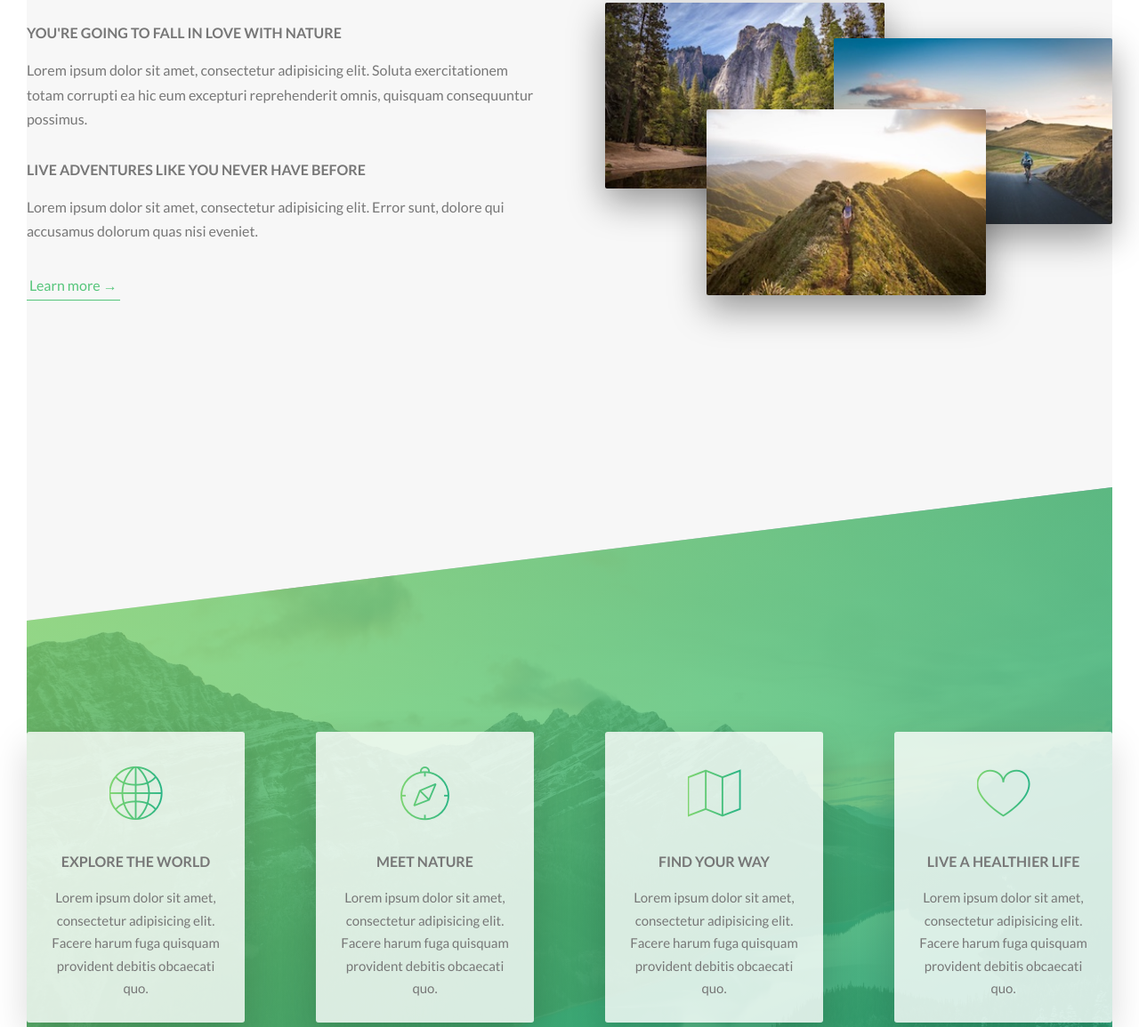
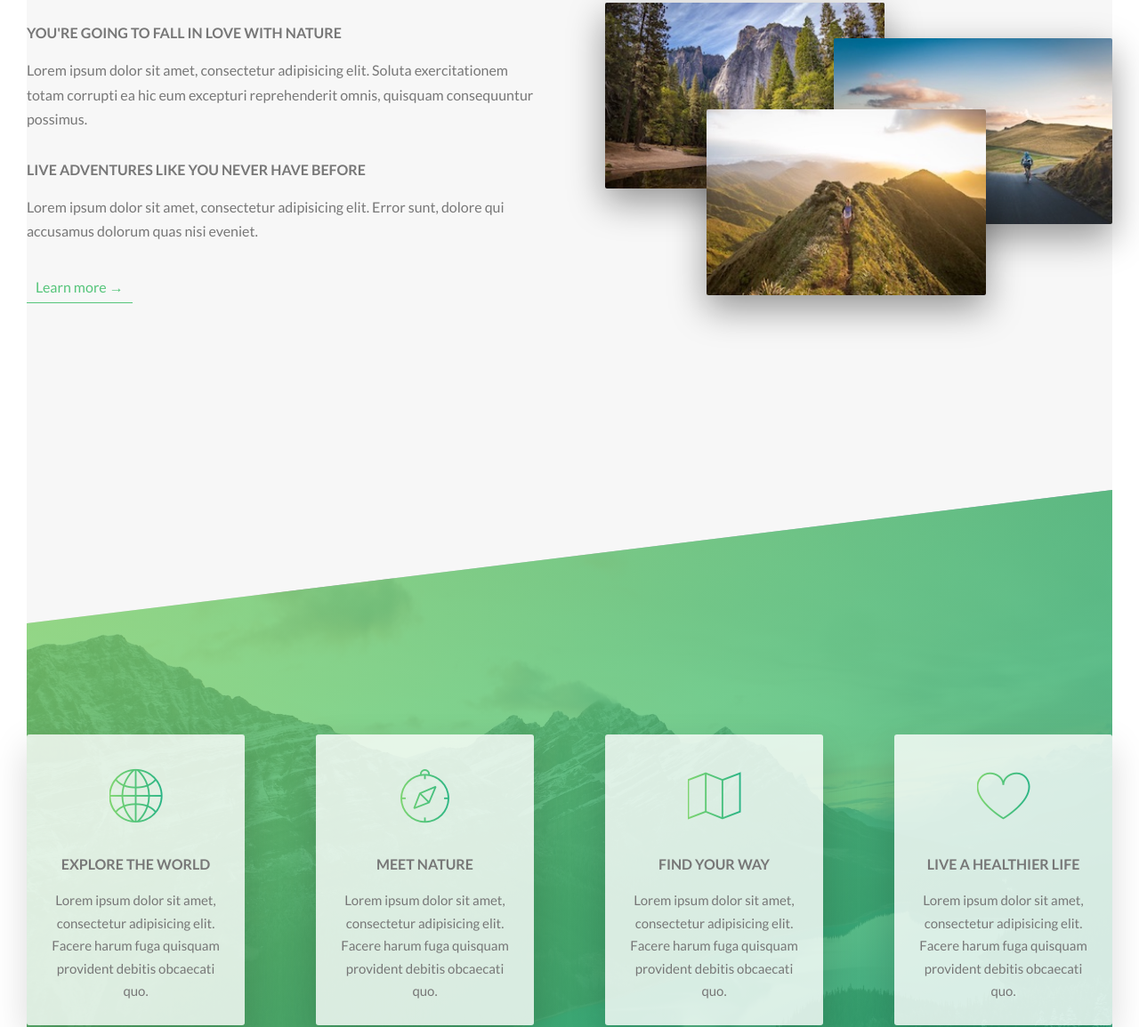
Before and after one commit to lujanfernaud/natours, a website: page index.html in a window 1280 px wide. Shown: the part 985-2140 px from the top of the page at 89% size. Drawn offline with Linux system fonts and the light colour scheme.

Commit message:
Adjust buttons

```diff
--- a/sass/abstracts/_variables.scss
+++ b/sass/abstracts/_variables.scss
@@ -36,3 +36,4 @@ $default-font-size: 1.6rem;
 $border-radius-small: 2px;
 $border-radius-medium: 3px;
 $border-radius-big: 10px;
+$border-radius-huge: 50px;
--- a/sass/components/_button.scss
+++ b/sass/components/_button.scss
@@ -8,7 +8,7 @@
     text-transform: uppercase;
     text-decoration: none;
     padding: 1.5rem 4rem;
-    border-radius: $border-radius-big;
+    border-radius: $border-radius-huge;
     transition: all .2s;
 
     // Reset <button> element.
@@ -28,7 +28,7 @@
 
   &:active {
     transform: translateY(-1px);
-    box-shadow: 0 .5rem 1rem rgba($color-black, .2);
+    box-shadow: 0 .2rem 1rem rgba($color-black, .2);
   }
 
   &:focus {
@@ -43,7 +43,8 @@
     display: inline-block;
     height: 100%;
     width: 100%;
-    border-radius: $border-radius-big;
+    border-radius: $border-radius-huge;
+    opacity: .25;
     z-index: -1;
     transition: all .4s;
   }
@@ -77,7 +78,7 @@
   &:link,
   &:visited {
     display: inline-block;
-    padding: 3px;
+    padding: 5px 10px 4px 10px;
     font-size: $default-font-size;
     text-decoration: none;
     color: $color-primary;
```
Also changed, not shown: css/style.css.
